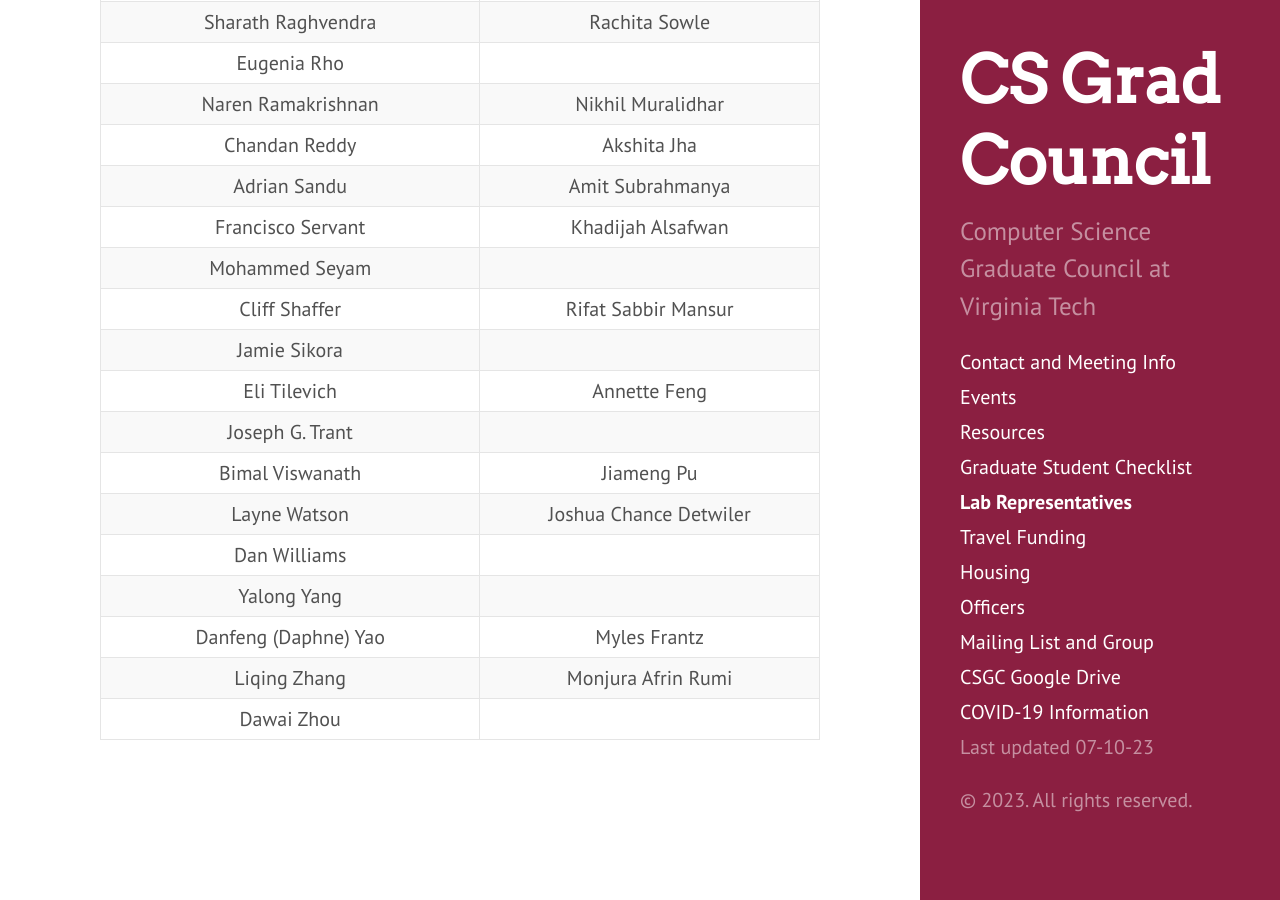
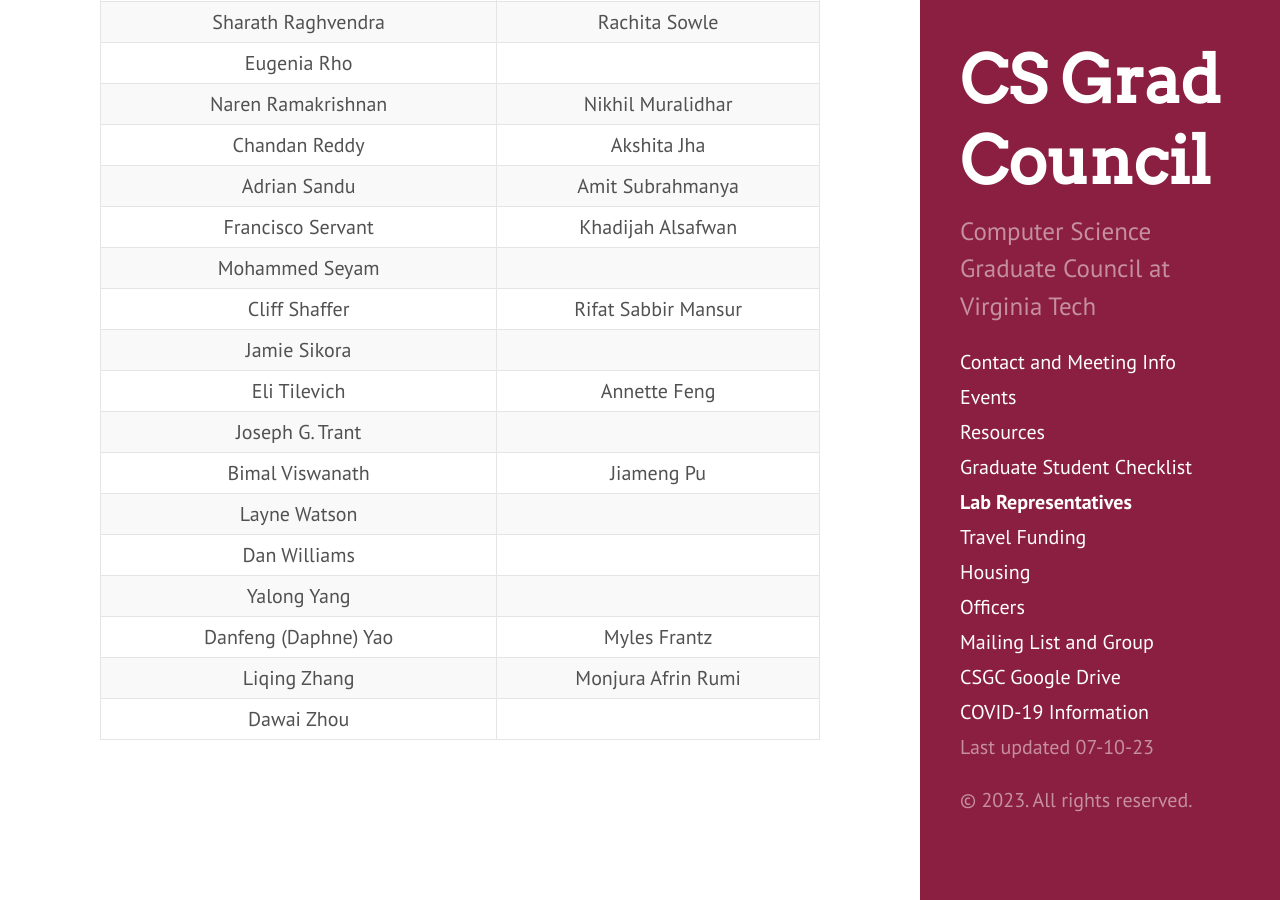
Before and after one commit to CSGraduateCouncil-VirginiaTech/csgc-website, a Jekyll site: the page built from labrepresentative.md, in a window 1280 px wide and 900 px high, scrolled down 2511 px. Built offline with Jekyll 4.4.1, drawn with Linux system fonts in a browser that asks for light colours.

Commit message:
Update labrepresentative.md (#224)
I'm not the lab rep anymore.

```diff
--- a/labrepresentative.md
+++ b/labrepresentative.md
@@ -74,7 +74,7 @@
 Eli Tilevich | Annette Feng
 Joseph G. Trant |
 Bimal Viswanath | Jiameng Pu
-Layne Watson | Joshua Chance Detwiler
+Layne Watson |
 Dan Williams |
 Yalong Yang |
 Danfeng (Daphne) Yao | Myles Frantz
```
